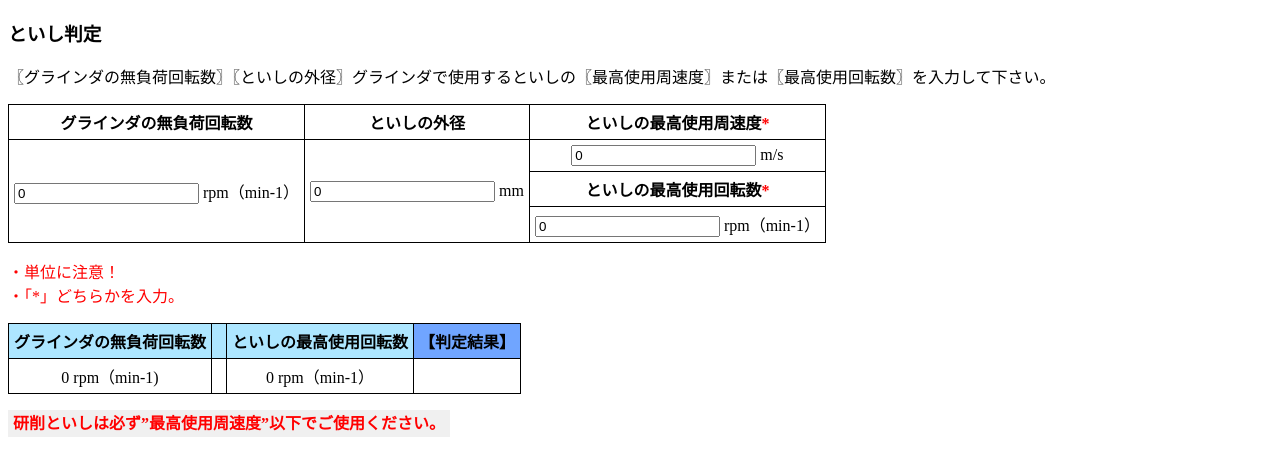
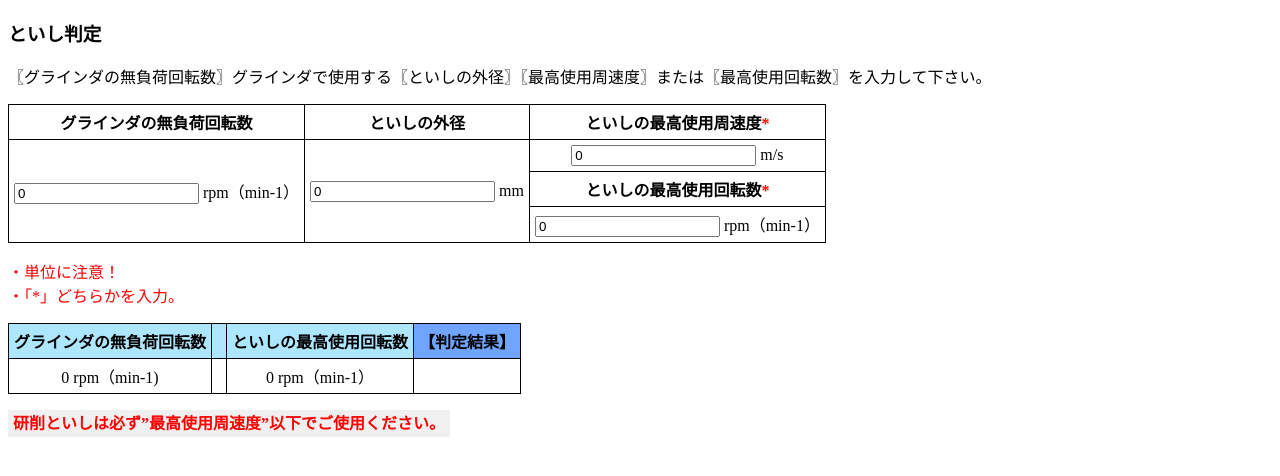
Before and after one commit to vcr-talon/toishi1201-2, a plain HTML site: page index.html in a window 1280 px wide. Drawn offline with Linux system fonts and the light colour scheme.

Commit message:
Update index.html

```diff
--- a/index.html
+++ b/index.html
@@ -18,7 +18,7 @@
 </head>
 <h3>といし判定</h3>
 <body>
-    <p>〖グラインダの無負荷回転数〗〖といしの外径〗グラインダで使用するといしの〖最高使用周速度〗または〖最高使用回転数〗を入力して下さい。<br /></p>
+    <p>〖グラインダの無負荷回転数〗グラインダで使用する〖といしの外径〗〖最高使用周速度〗または〖最高使用回転数〗を入力して下さい。<br /></p>
         <div class="c-form h-adr">
          <table class="c-form-table">
           <tr>
```
